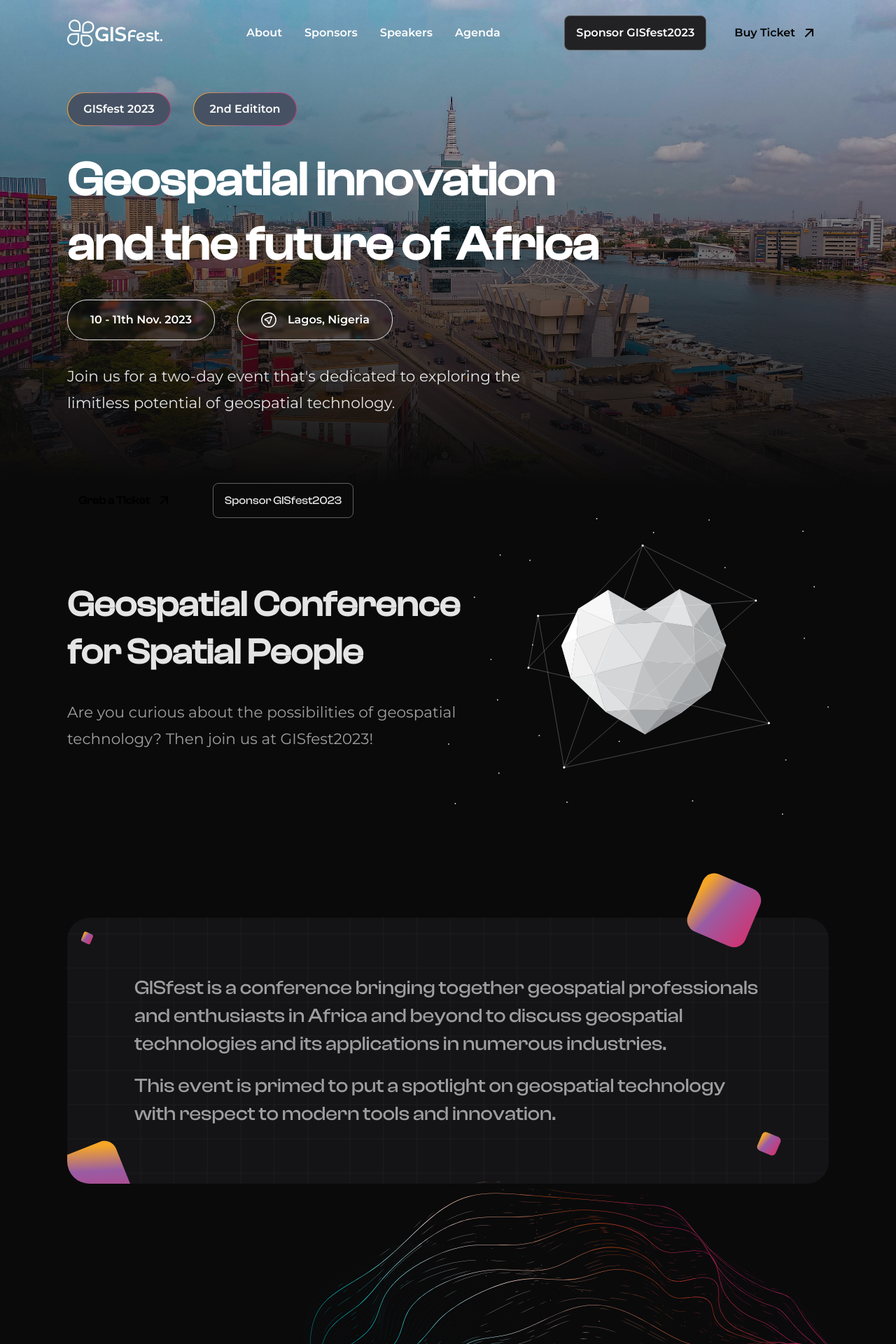
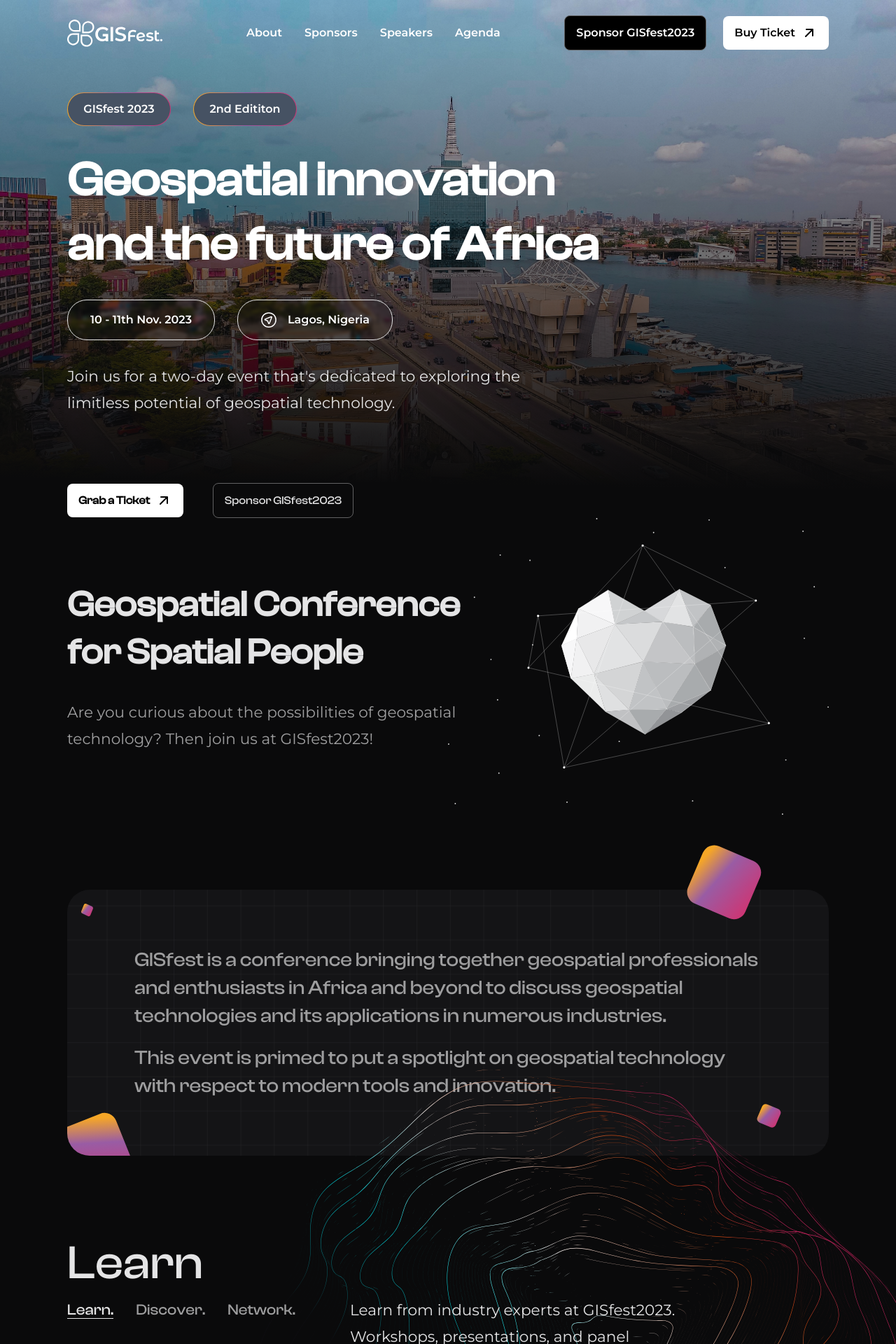
Before and after one commit to vickystickz/gisfest-conference-website, a Next.js app: page / in a window 1280 px wide. Shown: the top 1920 px of the page at 70% size. Built offline with nearby package versions, Linux system fonts and the light colour scheme; no server answers.

Commit message:
Fixed css styling issue caused by merging PRs

```diff
--- a/app/page.tsx
+++ b/app/page.tsx
@@ -13,7 +13,7 @@
 	return (
 		<>
 			<Jumbotron/>
-			<div className="wrapper grid gap-y-10 ">
+			<div className="wrapper ">
 				<section id="#conferenceType">
 					<ConferenceType/>
 				</section>
@@ -28,7 +28,7 @@
 				</section>
 			</div>
 			<MarqueeText />
-			<div className="wrapper grid gap-y-10 ">
+			<div className="wrapper ">
 				<section id="#sponsors">
 					<Sponsors />
 				</section>
--- a/components/SpatialPeople.tsx
+++ b/components/SpatialPeople.tsx
@@ -2,18 +2,18 @@
 import SpatialPeoplImage from '@/public/assets/images/spatial-people.jpg';
 export default function SpatialPeople() {
 	return (
-		<div className="flex items-center flex-col laptop:flex-row gap-10 w-full   ">
+		<div className="flex items-center flex-col laptop:flex-row gap-10 w-full">
 			<div className="laptop:basis-1/3  p-2">
 				<h1 className="font-p-semibold text-h4 text-tc-10">
 					Conference designed for individuals who are passionate aout spatial
 					data.
 				</h1>
 			</div>
-			<div className="flex justify-start laptop:justify-end  laptop:basis-2/3 laptop:self-center    p-2 tablet:p-4">
+			<div className="flex justify-start laptop:justify-end laptop:basis-2/3 laptop:self-center p-2 tablet:p-4">
 				<Image
 					src={SpatialPeoplImage}
 					placeholder="blur"
-					className="rounded-3xl  "
+					className="rounded-3xl laptop:h-auto laptop:w-auto h-[237x] w-[324px]"
 					alt="An illustration of a globe supported by 3 people"
 				/>
 			</div>
--- a/components/agenda/Agenda.tsx
+++ b/components/agenda/Agenda.tsx
@@ -234,7 +234,7 @@
 	return (
 		<div className="flex flex-col gap-10 w-full">
 			<SectionHeader title="Agenda" />
-			<div className="flex gap-6 tablet:gap-10  flex-col-reverse laptop:flex-row p-2 justify-between items-center sticky  top-16 backdrop-blur-2xl">
+			<div className="flex gap-6 tablet:gap-10  flex-col-reverse laptop:flex-row p-2 justify-between items-center top-16 backdrop-blur-2xl">
 				{/* Web  */}
 				<div className="flex w-full justify-between">
 					<div className="flex items-center space-x-2  tablet:space-x-10 font-p-semibold">
@@ -272,7 +272,7 @@
 					/>
 				</div>
 			</div>
-			<div className="gap-6 grid ">
+			<div className="gap-6 grid grid-cols-1 ">
 				{agendaArray.map((agenda, id) => (
 					<AgendaCard
 						key={`agenda-${id}`}
--- a/components/agenda/AgendaCard.tsx
+++ b/components/agenda/AgendaCard.tsx
@@ -3,7 +3,7 @@
 type ExtendedAgendaCard = { selectedTimezone: string; agenda: TAgendaCard };
 const AgendaCard = ({ selectedTimezone, agenda }: ExtendedAgendaCard) => {
 	return (
-		<div className=" odd:border-gradient rounded-3xl p-[0.1rem]">
+		<div className=" col-span-1 odd:border-gradient rounded-3xl p-[0.1rem]">
 			<div className="bg-sc-20  rounded-3xl space-y-2 p-3 laptop:p-6 cursor-pointer ">
 				<p className="text-tc-10 text-body-sm tablet:text-body font-p-medium">
 					{agenda.time}
--- a/components/jumbotron/HeroContent.tsx
+++ b/components/jumbotron/HeroContent.tsx
@@ -30,10 +30,10 @@
                 buttons.map((button, index) => {
                     return  index === 1 ? (
                     button.isActive &&
-                        <Button  key={index} text={button.text} route={button.route} showArrow={false} bgColor={'sc-0'} textColor={`tc-0`} borderStyle={'border-[1px] border-tc-30 font-clashDisplay font-p-medium'} />
+                        <Button  key={index} text={button.text} route={button.route} showArrow={false} bgColor={'bg-sc-0'} textColor={`tc-0`} borderStyle={'border-[1px] border-tc-30 font-clashDisplay font-p-medium'} />
                     ): (
                         button.isActive &&
-                        <Button  key={index} text={button.text} route={button.route} showArrow={true} bgColor={'white'} textColor={`sc-20`} borderStyle={'font-clashDisplay font-p-semibold '} />
+                        <Button  key={index} text={button.text} route={button.route} showArrow={true} bgColor={'bg-white'} textColor={`sc-20`} borderStyle={'font-clashDisplay font-p-semibold '} />
                     )
                 })
             }
--- a/components/shared/Button.tsx
+++ b/components/shared/Button.tsx
@@ -11,7 +11,7 @@
 
 const Button = ({text, route, showArrow, textColor, bgColor, borderStyle}: TButton) => {
   return (
-    <a href={route} className={`laptop:py-3 laptop:px-4 laptop:w-max w-full py-[14px] text-${textColor} flex items-center justify-center gap-2 transition-all delay-150 ease-in-out rounded-lg hover:rounded-[32px] ${borderStyle} bg-${bgColor}`}>
+    <a href={route} className={`laptop:py-3 laptop:px-4 laptop:w-max w-full py-[14px] text-${textColor} flex items-center justify-center gap-2 transition-all delay-150 ease-in-out rounded-lg hover:rounded-[32px]  ${borderStyle} ${bgColor}`}>
        <span className={`text-${textColor} `}>{text}</span>
        {
         showArrow &&
--- a/components/shared/Header.tsx
+++ b/components/shared/Header.tsx
@@ -86,7 +86,7 @@
                     text={button.text}
                     route={button.route}
                     showArrow={true}
-                    bgColor={"white"}
+                    bgColor={"bg-white"}
                     textColor={"sc-20"}
                     borderStyle={'font-p-semibold'}
                   />
@@ -96,7 +96,7 @@
                     text={button.text}
                     route={button.route}
                     showArrow={false}
-                    bgColor={"sc-20"}
+                    bgColor={"bg-black"}
                     textColor={"white"}
                     borderStyle={'border-[1px] border-tc-30 font-p-semibold'}
                   />
```
